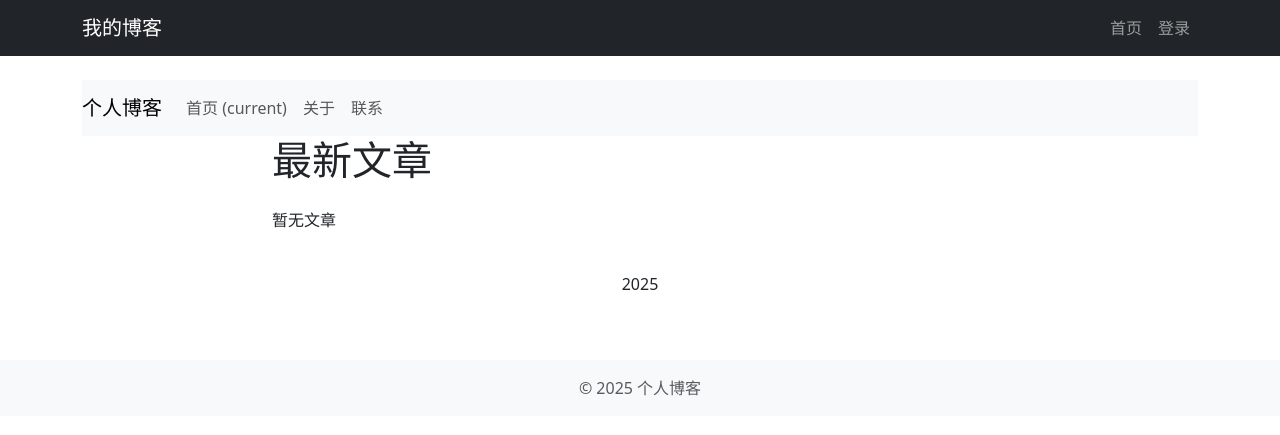
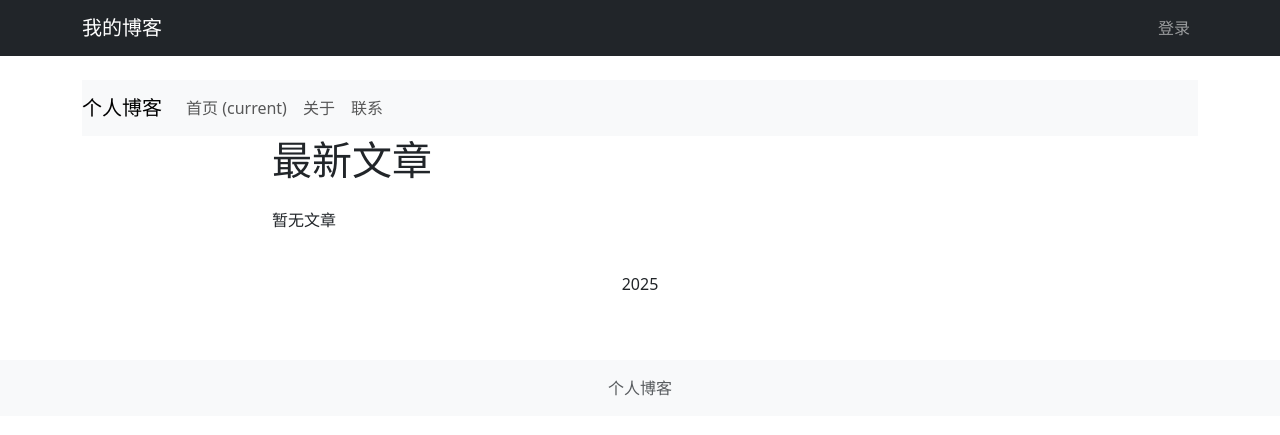
Before and after one commit to lifelegendc/personal-blog, a Flask app: page / in a window 1280 px wide. Shown: the top 435 px of the page. Run offline with Flask 2, Linux system fonts and the light colour scheme; data that the repository does not hold is empty; some libraries are stand-ins or nearby versions.

Commit message:
优化: 简化导航栏和页脚

```diff
--- a/templates/base.html
+++ b/templates/base.html
@@ -16,9 +16,6 @@
             </button>
             <div class="collapse navbar-collapse" id="navbarNav">
                 <ul class="navbar-nav ms-auto">
-                    <li class="nav-item">
-                        <a class="nav-link" href="{{ url_for('index') }}">首页</a>
-                    </li>
                     {% if current_user.is_authenticated %}
                     <li class="nav-item">
                         <a class="nav-link" href="{{ url_for('admin') }}">管理后台</a>
@@ -50,7 +47,7 @@
 
     <footer class="footer mt-5 py-3 bg-light">
         <div class="container text-center">
-            <span class="text-muted">© 2025 个人博客</span>
+            <span class="text-muted">个人博客</span>
         </div>
     </footer>
 
```
